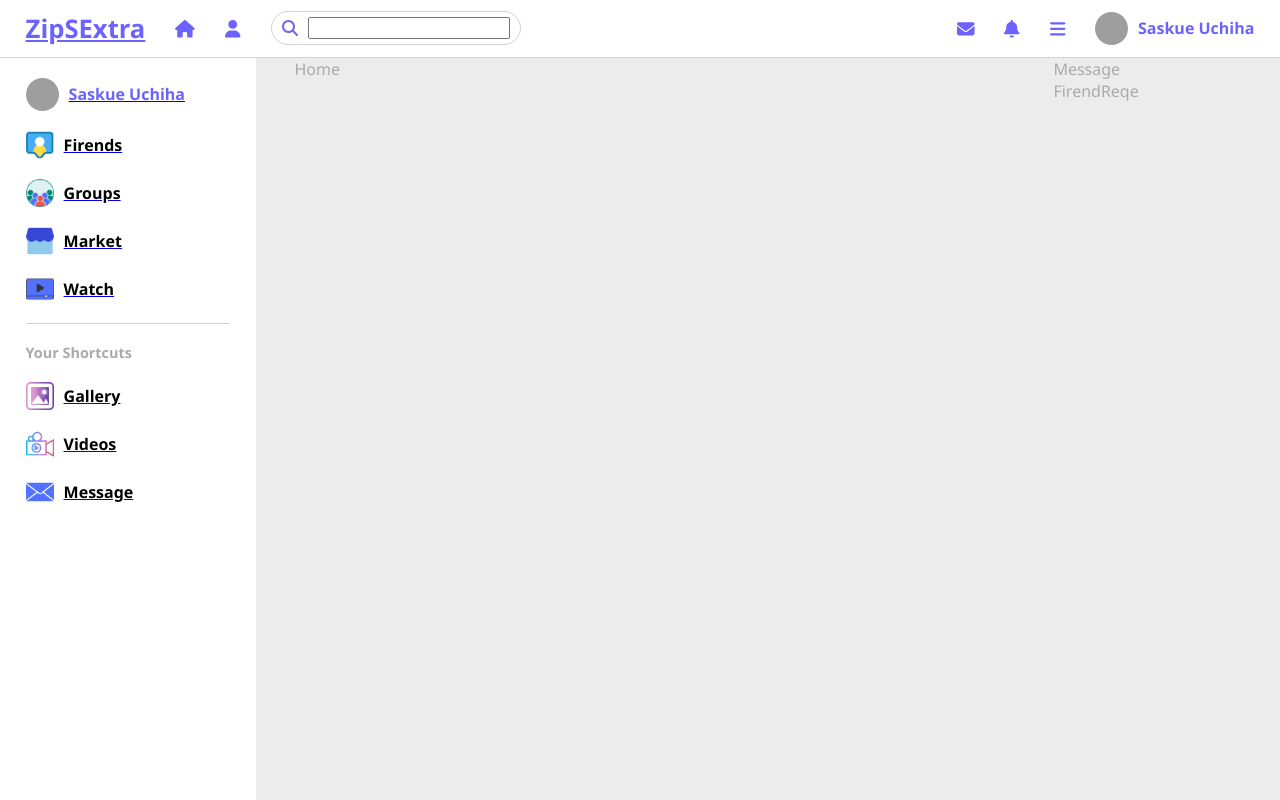
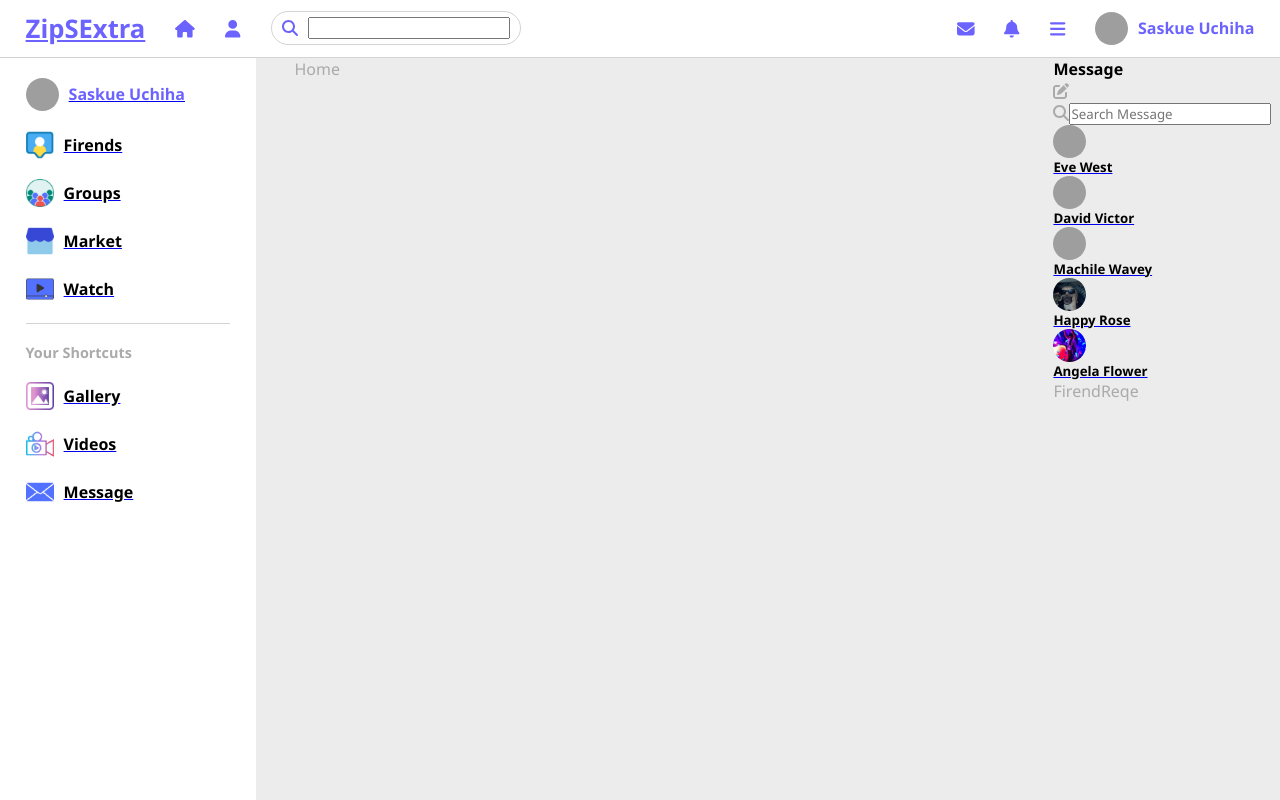
Before and after one commit to AngelShex/Project-3-ZipS, a React (Vite) app: page / in a window 1280 px wide. Shown: the top 800 px of the page. Built offline with nearby package versions, Linux system fonts and the light colour scheme; grey boxes are pictures that could not be loaded.

Commit message:
fixed the bugs within the repo

```diff
--- a/src/FackApis/MessageData.js
+++ b/src/FackApis/MessageData.js
@@ -9,19 +9,19 @@ import MeessageImage5 from '../assets/img/MessageProfile6.jpg'
 const Messages =[
     {
         id: 1,
-        name: 'Ahammed Alli',
+        name: 'Eve West',
         img: MeessageImage1,
         mText: 'Lorem ipsum dolor sit amet.'
     },
     {
         id: 2,
-        name: 'Mark William',
+        name: 'David Victor',
         img: MeessageImage2,
         mText: 'Lorem ipsum dolor sit amet.'
     },
     {
         id: 3,
-        name: 'Ranvir Sing',
+        name: 'Machile Wavey',
         img: MeessageImage3,
         mText: 'Lorem ipsum dolor sit amet.'
     },
--- a/src/components/message/Message.jsx
+++ b/src/components/message/Message.jsx
@@ -1,7 +1,42 @@
-import React from 'react'
+import './message.css'
+import { Link } from 'react-router-dom'
+
+//FakeApis..........
+import MessageData from '../../FackApis/MessageData'
+
+//FontAwsome Icon........
+import { FontAwesomeIcon } from '@fortawesome/react-fontawesome'
+import { faEdit, faSearch } from '@fortawesome/free-solid-svg-icons'
+
 
 export default function Message() {
     return (
-        <div>Message</div>
+        <div className='Message'>
+            <div className="message-top">
+                <h4>Message</h4>
+                <FontAwesomeIcon icon={faEdit} />
+             </div>
+             <div className="message-search">
+                <FontAwesomeIcon icon={faSearch} />
+                <input type="search" placeholder='Search Message' />
+             </div>
+             <div className="border-div"></div>
+
+            {
+               MessageData.map(mess=>(
+                    <Link to='/chatbox/id'>
+                        <div className="message" key={mess.id}>
+                          <div className="user">
+                            <img src={mess.img} alt="" />
+                            <div className="green-active"></div>
+                          </div>
+                          <div className="message-body">
+                            <h5>{mess.name}</h5>
+                          </div>
+                        </div>
+                    </Link>
+               ))
+            }
+         </div>
     )
 }
```
